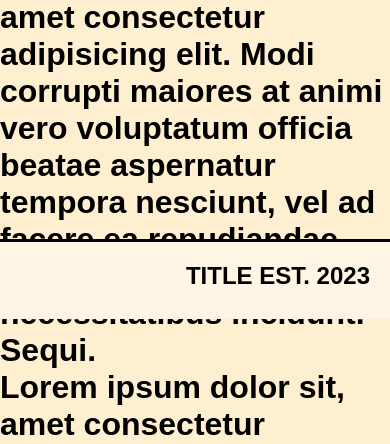
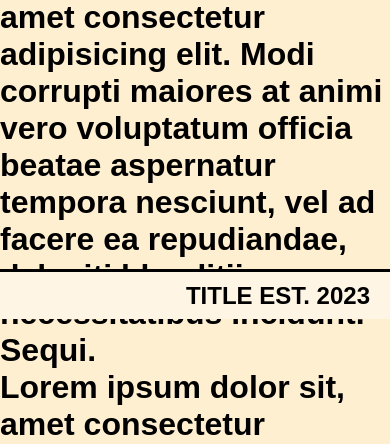
Before and after one commit to JuliaMelle/2ITG_grp2_LuzViMinda, a PHP site: page /index.php in a window 390 px wide. Shown: the part 525-969 px from the top of the page. Run offline with PHP 8.4, Linux system fonts and the light colour scheme.

Commit message:
adjusted the size of the footer

```diff
--- a/styles/footer.css
+++ b/styles/footer.css
@@ -6,11 +6,11 @@
 
     /* FOOTER FLEX */
     display: flex;
-    height: 80px;
+    height: 50px;
     width: 100%;
     align-items: center;
     justify-content: flex-end;
-    padding: 0 50px 0 100px;
+    padding: 5px 50px 0 100px;
     flex-wrap: wrap;
     border-top: 3px solid var(--black);
     background-color: var(--wheat);
@@ -22,14 +22,20 @@
 }
 
 footer .footer {
-    font-size: 35px;
+    font-size: 25px;
     font-weight: 600;
 }
 
 
 @media (max-width: 1024px) {
     footer {
-        padding: 20px 20px 0 100px;
+        padding: 10px 20px 0 100px;
+
+    }
+
+    footer .footer {
+        font-size: 15px;
+        font-weight: 600;
     }
 
     .footer p {
```
